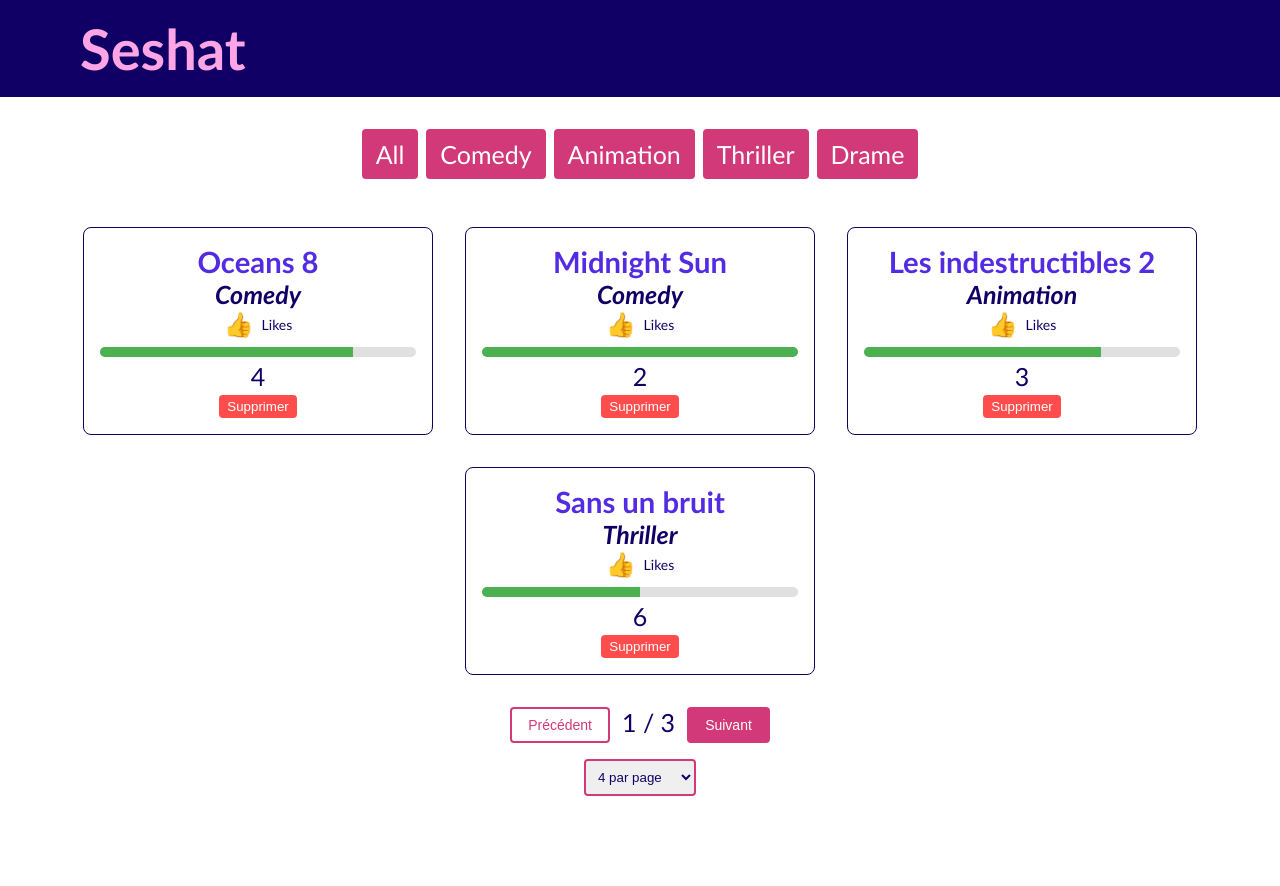
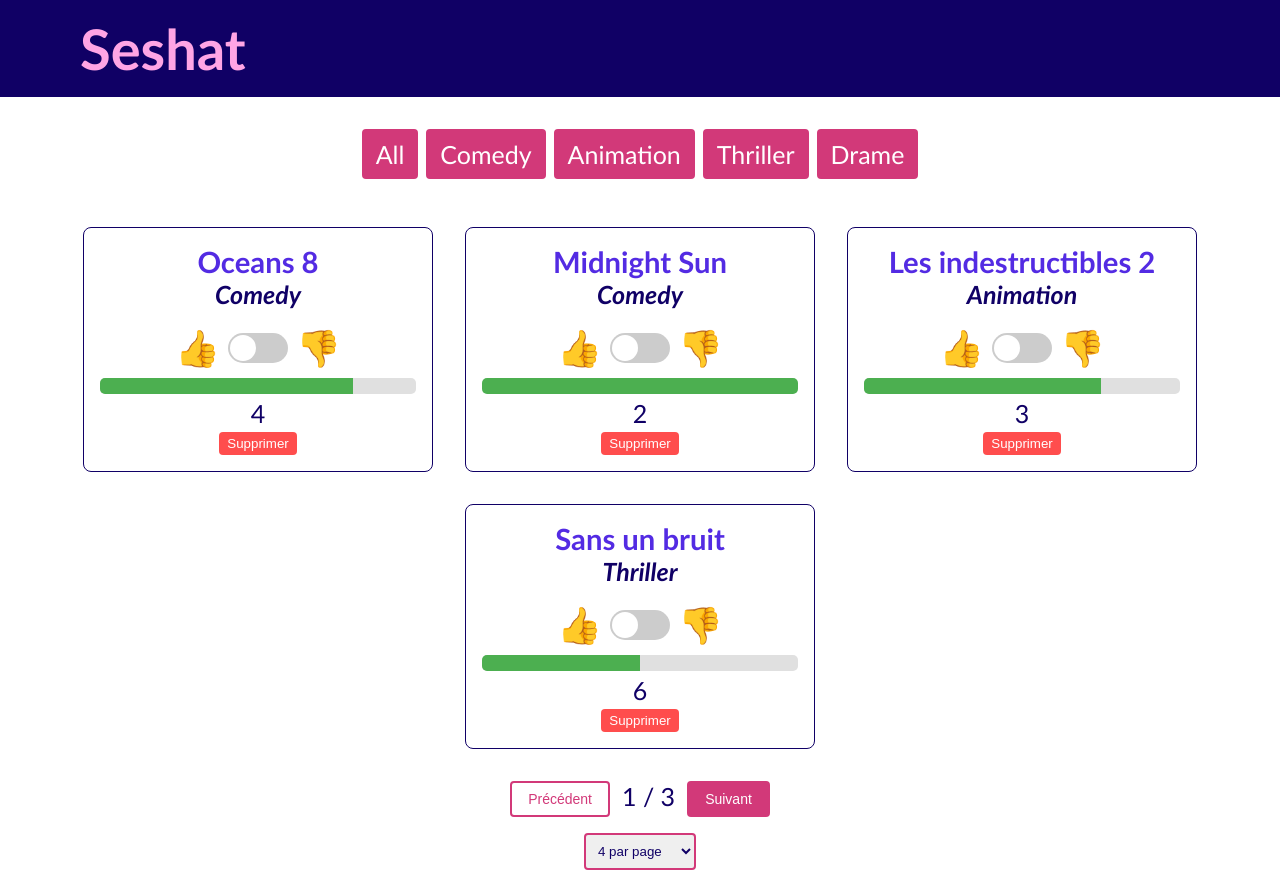
Before and after one commit to tatiana-sthl/video-listening, a React (Create React App) app: page / in a window 1280 px wide. Before the commit the page ends 812 px from the top, so only its background shows below. Built offline with nearby package versions, Linux system fonts and the light colour scheme.

Commit message:
add toggle

```diff
--- a/src/components/MovieCard.tsx
+++ b/src/components/MovieCard.tsx
@@ -1,6 +1,5 @@
-// src/components/MovieCard.tsx
 import React from 'react';
-import '../styles/MovieCard.css'; // Assurez-vous que le chemin est correct
+import '../styles/MovieCard.css';
 import ToggleButtonComponent from './ToggleButton';
 
 interface MovieCardProps {
@@ -18,7 +17,6 @@ const MovieCard: React.FC<MovieCardProps> = ({ title, category, likes, dislikes,
     setShowLikes(prev => !prev);
   };
 
-  // Calculer le ratio pour la jauge
   const totalVotes = likes + dislikes;
   const ratio = totalVotes === 0 ? 0 : (showLikes ? likes : dislikes) / totalVotes;
 
--- a/src/components/ToggleButton.tsx
+++ b/src/components/ToggleButton.tsx
@@ -1,6 +1,5 @@
-// src/components/ToggleButtonComponent.tsx
 import React from 'react';
-import '../styles/ToggleButton.css'; // Assurez-vous que le chemin est correct
+import '../styles/ToggleButton.css';
 
 interface ToggleButtonProps {
   showLikes: boolean;
@@ -10,14 +9,11 @@ interface ToggleButtonProps {
 const ToggleButtonComponent: React.FC<ToggleButtonProps> = ({ showLikes, onToggle }) => {
   return (
     <div className="toggle-container">
-      <div className="toggle-button" onClick={onToggle}>
-        <span className="toggle-button-icon">
-          {showLikes ? '👍' : '👎'}
-        </span>
-        <span className="toggle-button-text">
-          {showLikes ? 'Likes' : 'Dislikes'}
-        </span>
+      <span className="toggle-button-icon">👍</span>
+      <div className={`toggle-switch ${showLikes ? 'on' : 'off'}`} onClick={onToggle}>
+        <div className="toggle-slider" />
       </div>
+      <span className="toggle-button-icon">👎</span>
     </div>
   );
 };
--- a/src/styles/MovieCard.css
+++ b/src/styles/MovieCard.css
@@ -25,7 +25,7 @@
 }
 
 .movie-card h4 {
-  margin: 0;
+  margin: 0 0 1rem 0;
   font-style: italic;
   color: rgb(16, 0, 102);
 }
@@ -49,7 +49,7 @@
 
 .gauge-container {
   width: 100%;
-  height: 10px;
+  height: 1rem;
   background: #e0e0e0;
   border-radius: 5px;
   overflow: hidden;
--- a/src/styles/ToggleButton.css
+++ b/src/styles/ToggleButton.css
@@ -1,30 +1,47 @@
-/* src/components/styles/ToggleButtonComponent.css */
-.toggle-button {
+.toggle-container {
   display: flex;
   align-items: center;
-    cursor: pointer;
+  justify-content: center;
 }
 
 .toggle-button-icon {
-    font-size: 24px;
-    margin-right: 8px;
+  font-size: 36px;
+  margin: 0 8px;
 }
 
-  .toggle-button-text {
-    font-size: 14px;
+.toggle-switch {
+  width: 60px;
+  height: 30px;
+  background-color: #ccc;
+  border-radius: 15px;
+  position: relative;
+  cursor: pointer;
+  display: flex;
+  align-items: center;
+  justify-content: center;
 }
 
-  .gauge-container {
-    width: 100%;
-    height: 10px;
-    background: #e0e0e0;
-    border-radius: 5px;
-    overflow: hidden;
-    margin-top: 8px;
+/* .toggle-switch.on {
+  background-color: #4caf50;
 }
 
-  .gauge {
-    height: 100%;
-    background: #4caf50;
-    transition: width 0.3s;
+.toggle-switch.off {
+  background-color: #f44336;
+} */
+
+.toggle-slider {
+  width: 26px;
+  height: 26px;
+  background-color: #fff;
+  border-radius: 50%;
+  position: absolute;
+  transition: transform 0.3s ease;
 }
+
+.toggle-switch.off .toggle-slider {
+  transform: translateX(15px);
+}
+
+.toggle-switch.on .toggle-slider {
+  transform: translateX(-15px);
+}
```
Also changed, not shown: 1 other file (tests, documents, lock files or other folders). Lines whose indentation alone changed are shown as unchanged.
